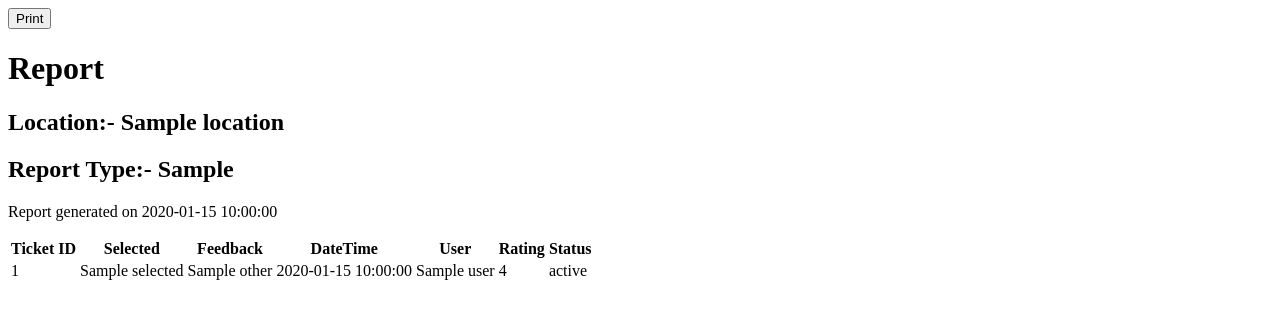
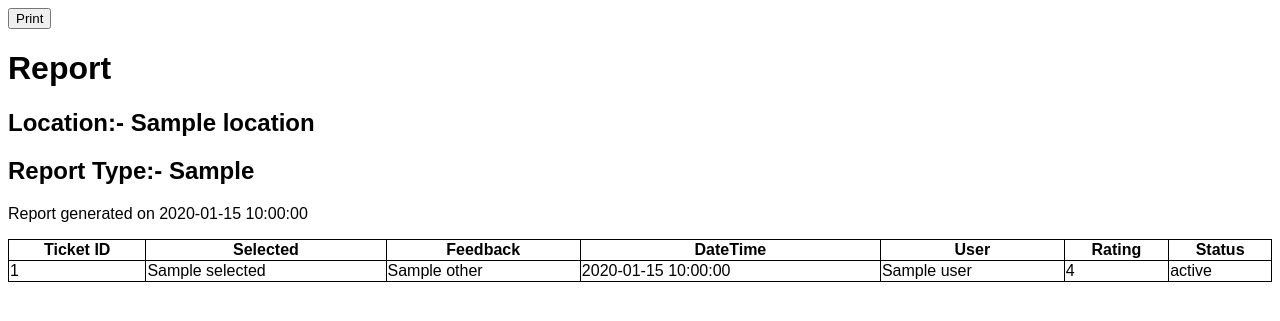
Before and after one commit to chetan0402/TidyTrack, a FastAPI app: template templates/generate_report.html in a window 1280 px wide. Shown: the top 321 px of the page. Run offline with FastAPI, Linux system fonts and the light colour scheme; the template is opened without the code that fills it: most values are stand-ins (such as "Sample title", 1, 10 or a date in 2020); parts of the project's set-up code (start-up, migrations or seed data) failed here and were passed over.

Commit message:
template UI

```diff
--- a/templates/generate_report.html
+++ b/templates/generate_report.html
@@ -3,10 +3,22 @@
 <head>
     <meta charset="UTF-8">
     <title>Report</title>
+    <style>
+        body {
+            font-family: Arial, sans-serif;
+        }
+        table{
+            width: 100%;
+        }
+        table, th, td {
+            border: 1px solid black;
+            border-collapse: collapse;
+        }
+    </style>
 </head>
 <body>
     <div>
-        <button onclick="document.window.print()">Print</button>
+        <button onclick="window.print()">Print</button>
     </div>
     <h1>Report</h1>
     <h2>Location:- {{ location }}</h2>
```
